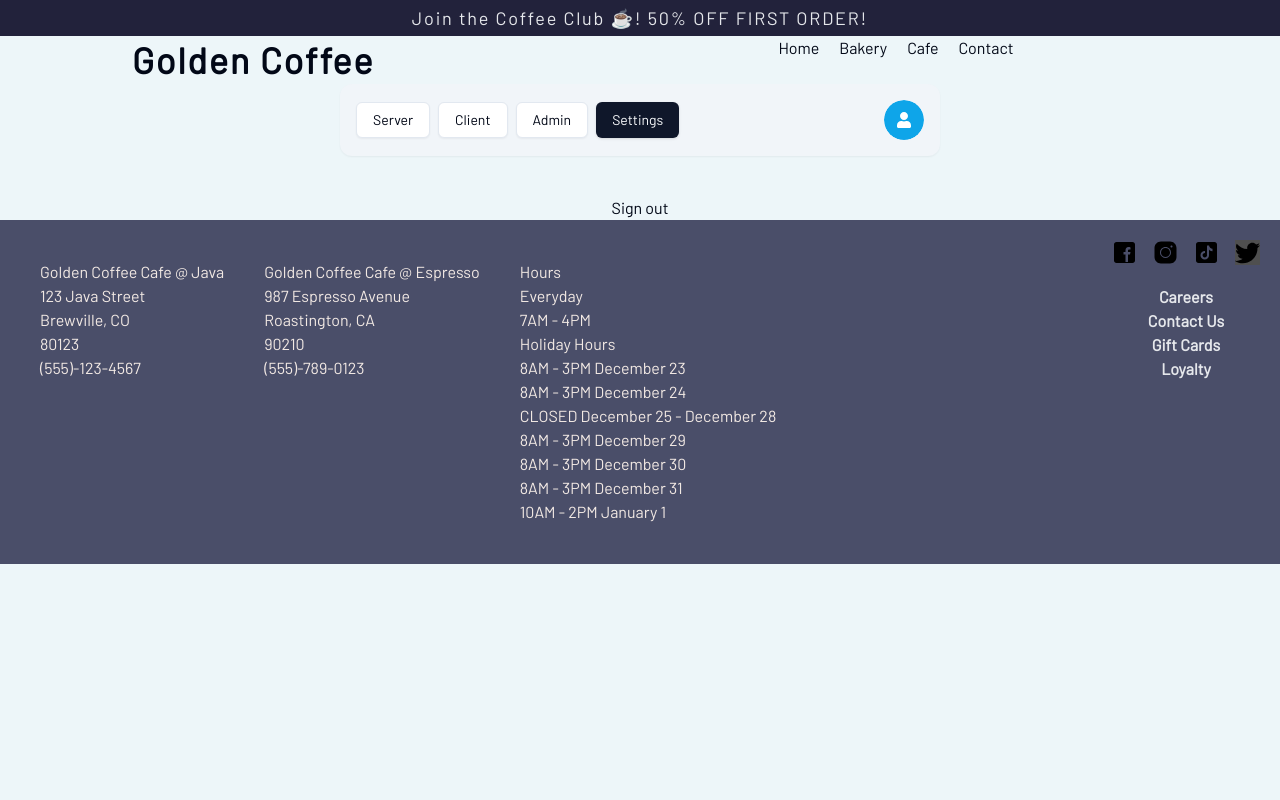
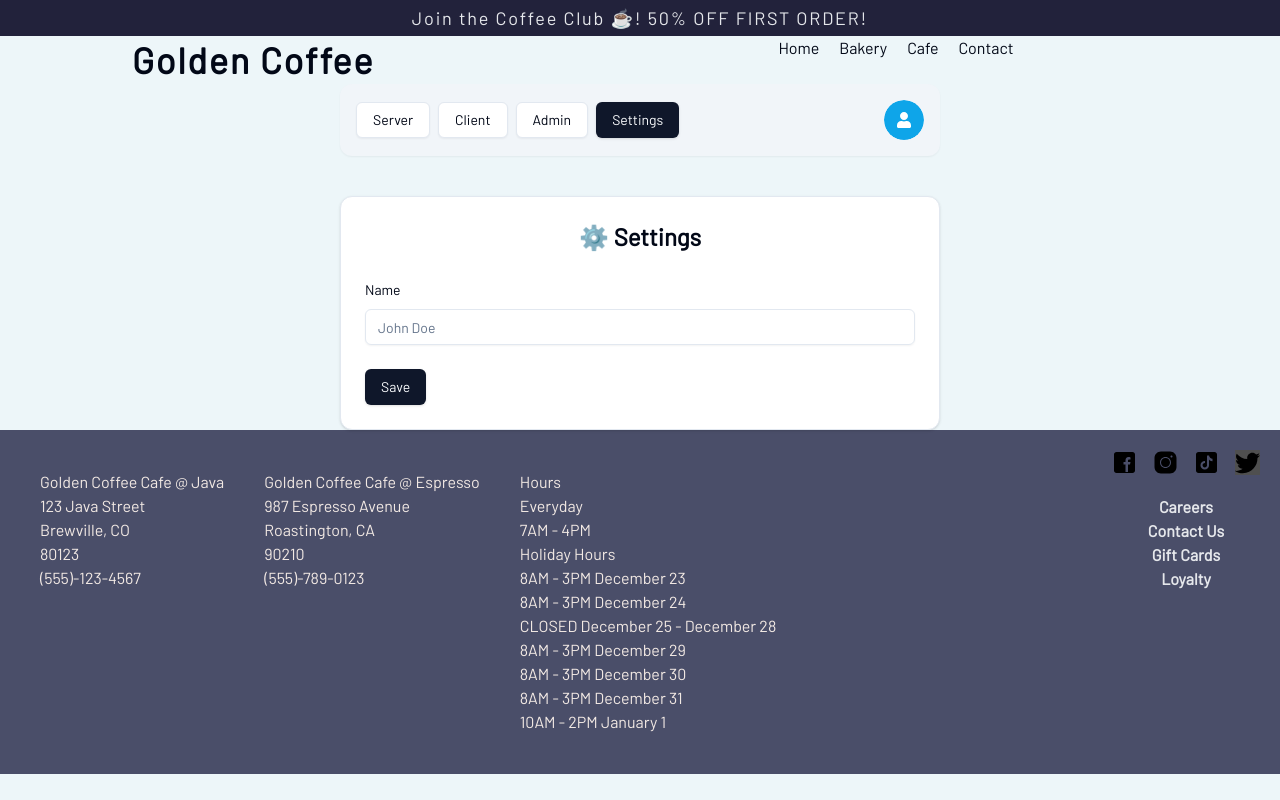
Before and after one commit to weiwang0305/Golden-Coffee, a Next.js app: page /account/settings in a window 1280 px wide. Built offline with nearby package versions, Linux system fonts and the light colour scheme; no server answers.

Commit message:
added form into setting page to allow user to change name

```diff
--- /dev/null
+++ b/actions/settings.ts
@@ -0,0 +1,28 @@
+'use server';
+
+import * as z from 'zod';
+
+import prisma from '@/lib/prisma';
+import { SettingsSchema } from '@/schemas';
+import { getUserById } from '@/data/user';
+import { currentUser } from '@/lib/auth';
+
+export const settings = async (values: z.infer<typeof SettingsSchema>) => {
+  const user = await currentUser();
+  if (!user) {
+    return { error: 'Unauthorized' };
+  }
+  const databaseUser = await getUserById(user.id);
+  if (!databaseUser) {
+    return { error: 'Unauthorized' };
+  }
+
+  await prisma.user.update({
+    where: { id: databaseUser.id },
+    data: {
+      ...values,
+    },
+  });
+
+  return { success: 'Settings Updated' };
+};
--- a/app/account/(protected)/settings/page.tsx
+++ b/app/account/(protected)/settings/page.tsx
@@ -1,24 +1,89 @@
 'use client';
 
-import { signOut } from 'next-auth/react';
+import { settings } from '@/actions/settings';
+import { Button } from '@/components/ui/button';
+import { Card, CardHeader, CardContent } from '@/components/ui/card';
+import { useTransition, useState } from 'react';
+import { useSession } from 'next-auth/react';
+import * as z from 'zod';
+import { useForm } from 'react-hook-form';
+import { zodResolver } from '@hookform/resolvers/zod';
+import { SettingsSchema } from '@/schemas';
+import {
+  Form,
+  FormField,
+  FormControl,
+  FormItem,
+  FormLabel,
+  FormDescription,
+  FormMessage,
+} from '@/components/ui/form';
+
+import { Input } from '@/components/ui/input';
 import { useCurrentUser } from '@/hooks/use-current-user';
 
 const SettingsPage = () => {
   const user = useCurrentUser();
+  console.log(user);
+  const [error, setError] = useState<string | undefined>();
+  const [success, setSuccess] = useState<string | undefined>();
+  const [isPending, startTransition] = useTransition();
+  const { update } = useSession();
 
-  //Can also use signout from auth.ts in a server action if you want to perform server actions during ogout
-  const handleSignOut = () => {
-    signOut();
+  const onSubmit = (values: z.infer<typeof SettingsSchema>) => {
+    startTransition(() => {
+      settings(values)
+        .then((data) => {
+          if (data.error) {
+            setError(data.error);
+          }
+          if (data.success) {
+            setSuccess(data.success);
+            update();
+          }
+        })
+        .catch(() => setError('Something went wrong'));
+    });
   };
 
+  const form = useForm<z.infer<typeof SettingsSchema>>({
+    resolver: zodResolver(SettingsSchema),
+    defaultValues: {
+      name: user?.name || undefined,
+    },
+  });
+
   return (
-    <div>
-      <form>
-        <button type='submit' onClick={handleSignOut}>
-          Sign out
-        </button>
-      </form>
-    </div>
+    <Card className='w-[600px]'>
+      <CardHeader>
+        <p className='text-2xl font-semibold text-center'>⚙️ Settings</p>
+      </CardHeader>
+      <CardContent>
+        <Form {...form}>
+          <form className='space-y-6' onSubmit={form.handleSubmit(onSubmit)}>
+            <div className='space-y-4'>
+              <FormField
+                control={form.control}
+                name='name'
+                render={({ field }) => (
+                  <FormItem>
+                    <FormLabel>Name</FormLabel>
+                    <FormControl>
+                      <Input
+                        {...field}
+                        placeholder='John Doe'
+                        disabled={isPending}
+                      />
+                    </FormControl>
+                  </FormItem>
+                )}
+              />
+            </div>
+            <Button type='submit'>Save</Button>
+          </form>
+        </Form>
+      </CardContent>
+    </Card>
   );
 };
 export default SettingsPage;
--- a/auth.ts
+++ b/auth.ts
@@ -4,6 +4,7 @@
 import prisma from './lib/prisma';
 import { getUserById } from './data/user';
 import { getTwoFactorConfirmationByUserId } from './data/two-factor-confirmation';
+import { getAccountByUserId } from './data/account';
 
 export const {
   handlers: { GET, POST },
@@ -48,6 +49,12 @@
       if (session.user) {
         session.user.isTwoFactorEnabled = token.isTwoFactorEnabled as boolean;
       }
+      if (session.user) {
+        session.user.name = token.name;
+        session.user.email = token.email;
+        session.user.isOAuth = token.isOAuth as boolean;
+      }
+
       return session;
     },
     async jwt({ token }) {
@@ -59,6 +66,12 @@
       if (!existingUser) {
         return token;
       }
+
+      const existingAccount = await getAccountByUserId(existingUser.id);
+      token.isOAuth = !!existingAccount;
+
+      token.name = existingUser.name;
+      token.email = existingUser.email;
       token.role = existingUser.role;
       token.isTwoFactorEnabled = existingUser.isTwoFactorEnabled;
       return token;
--- /dev/null
+++ b/data/account.ts
@@ -0,0 +1,12 @@
+import prisma from '@/lib/prisma';
+
+export const getAccountByUserId = async (userId: string) => {
+  try {
+    const account = await prisma.account.findFirst({
+      where: { userId },
+    });
+    return account;
+  } catch {
+    return null;
+  }
+};
--- a/next-auth.d.ts
+++ b/next-auth.d.ts
@@ -3,6 +3,7 @@
 export type ExtendedUser = DefaultSession['user'] & {
   role: ADMIN | USER;
   isTwoFactorEnabled: boolean;
+  isOAuth: boolean;
 };
 
 declare module 'next-auth' {
--- a/schemas/index.ts
+++ b/schemas/index.ts
@@ -33,3 +33,7 @@
     message: 'Minimum 6 characters required',
   }),
 });
+
+export const SettingsSchema = z.object({
+  name: z.optional(z.string()),
+});
```
